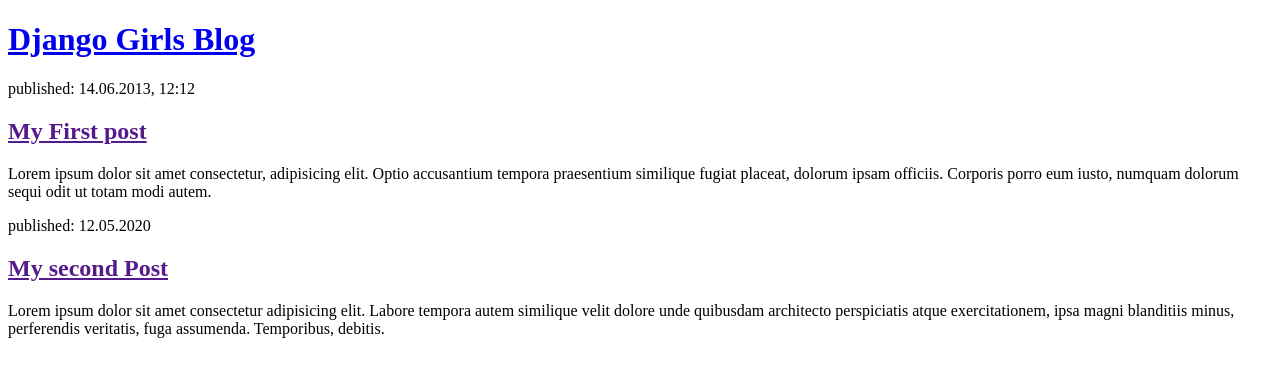
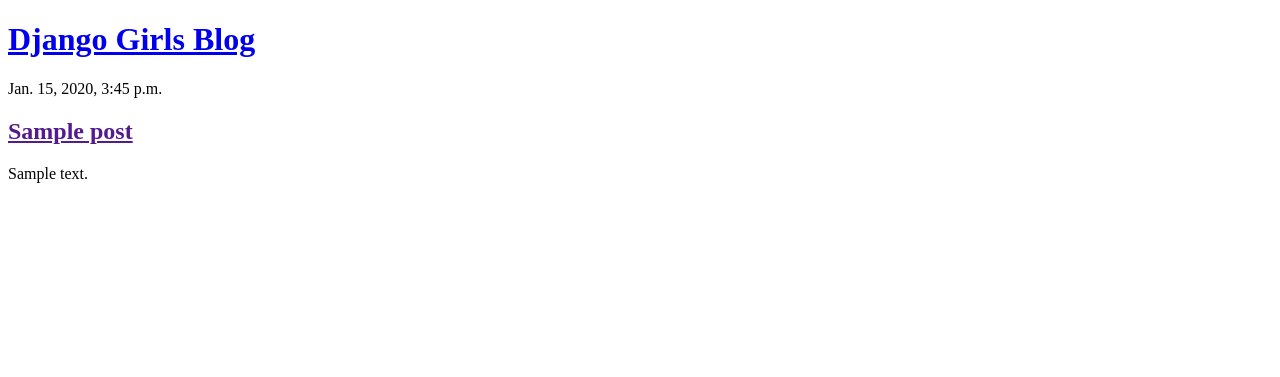
Before and after one commit to ShreejanaShrestha/my-django-blog, a Django app: page / in a window 1280 px wide. Shown: the top 377 px of the page. Run offline with Django 3.2, Linux system fonts and the light colour scheme; tables that the repository leaves empty hold one stand-in row (values such as "Sample post").

Commit message:
Modified templates to display posts from database.

```diff
--- a/blog/templates/blog/post_list.html
+++ b/blog/templates/blog/post_list.html
@@ -11,15 +11,14 @@
             <a href="/">Django Girls Blog</a>
         </h1>
     </div>
+    {% for post in posts %}
+
     <div>
-        <p>published: 14.06.2013, 12:12</p>
-        <h2><a href="">My First post</a></h2>
-        <p>Lorem ipsum dolor sit amet consectetur, adipisicing elit. Optio accusantium tempora praesentium similique fugiat placeat, dolorum ipsam officiis. Corporis porro eum iusto, numquam dolorum sequi odit ut totam modi autem.</p>
+        <p>{{post.published_date}}</p>
+        <h2><a href="">{{post.title}}</a></h2>
+        <p>{{ post.text }}</p>
     </div>
-    <div>
-        <p>published: 12.05.2020</p>
-        <h2><a href="">My second Post</a></h2>
-        <p>Lorem ipsum dolor sit amet consectetur adipisicing elit. Labore tempora autem similique velit dolore unde quibusdam architecto perspiciatis atque exercitationem, ipsa magni blanditiis minus, perferendis veritatis, fuga assumenda. Temporibus, debitis.</p>
-    </div>
+    {% endfor %}
+
 </body>
 </html>
--- a/blog/views.py
+++ b/blog/views.py
@@ -1,6 +1,9 @@
 from django.shortcuts import render
+from .models import Post
+from django.utils import timezone
 
 # Create your views here.
 
 def post_list(request):
-    return render(request, 'blog/post_list.html', {})
+    posts = Post.objects.filter(published_date__lte=timezone.now()).order_by('published_date')
+    return render(request, 'blog/post_list.html', {'posts': posts})
```
Also changed, not shown: blog/models.py (+5 -5 lines).
